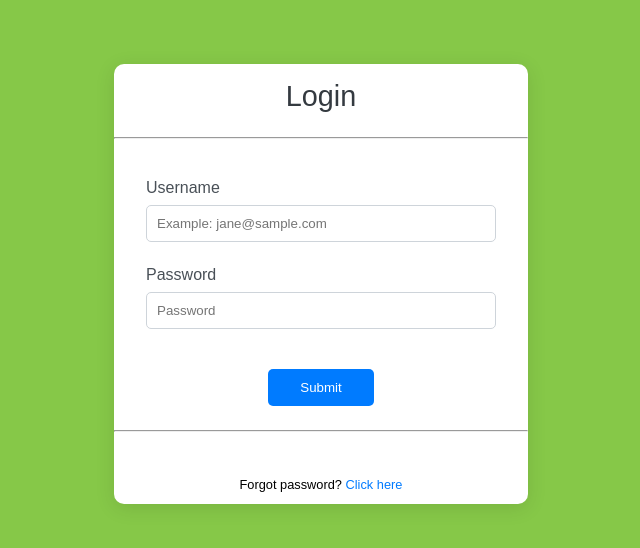
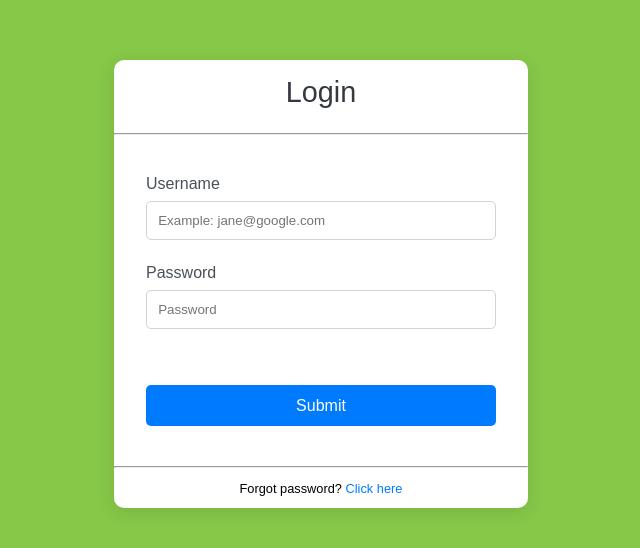
Before and after one commit to CodeWithDipankar/Grocery-Mangement-System, a React (Create React App) app in the folder UI/grocery/: page / in a window 1280 px wide. Shown: the part 116-664 px from the top of the page, without its empty margins (319-959 px from the left). Built offline with nearby package versions, Linux system fonts and the light colour scheme.

Commit message:
login page complete

```diff
--- a/UI/grocery/src/login.css
+++ b/UI/grocery/src/login.css
@@ -7,7 +7,7 @@ body {
     align-items: center;
     background-color: #86c848;
     font-family: 'Arial', sans-serif;
-    overflow-x: hidden; /* Prevent horizontal overflow */
+    overflow-x: hidden;
 }
 
 .container {
@@ -33,7 +33,6 @@ body {
 }
 
 .divider {
-    margin-bottom: 1rem;
     width: calc(100% + 3.9rem);
     margin-left: -2rem;
     background-color: #ced4da;
@@ -41,7 +40,7 @@ body {
 
 .container-body {
     max-width: 350px;
-    margin-top: 1.5rem;
+    margin-top: 2rem;
 }
 
 .container-label {
@@ -51,7 +50,7 @@ body {
 }
 
 .container-input {
-    padding: 10px;
+    padding: 0.7rem;
     width: calc(100%);
     margin-bottom: 1.5rem;
     margin-top: 0.5rem;
@@ -67,26 +66,28 @@ body {
 }
 
 .btn {
-    margin-top: 1rem;
+    margin-top: 3rem;
     background-color: #007bff;
     color: white;
-    padding: 0.7rem 2rem;
+    padding: 0.7rem 1rem;
     border: none;
     border-radius: 5px;
     cursor: pointer;
-    transition: background-color 0.2s;
-    margin: 1rem auto;
+    transition: background-color 0.3s ease, transform 0.3s ease;
+    margin: 2rem auto;
     display: block;
+    text-align: center;
 }
 
 .btn:hover {
-    background-color: #b4b6b9;
+    background-color: #0056b3;
+    transform: translateY(-3px);
 }
 
 .container-footer {
     font-size: 0.8rem;
     text-align: center;
-    margin-top: 1rem;
+    margin-top: -0.5rem;
 }
 
 .container-footer a {
--- a/UI/grocery/src/login.jsx
+++ b/UI/grocery/src/login.jsx
@@ -7,10 +7,10 @@ function Login() {
             <hr class="divider"></hr>
             <div className="container-body">
                 <label htmlFor="email" className="container-label">Username</label>
-                <input type="text" id="email" className="container-input" placeholder="Example: jane@sample.com" />
+                <input type="text" id="email" className="container-input" placeholder="Example: jane@google.com" />
                 <label htmlFor="password" className="container-label">Password</label>
                 <input type="password" id="password" className="container-input" placeholder="Password" />
-                <button className="btn">Submit</button>
+                <div className="btn">Submit</div>
             </div>
             <hr class="divider"></hr>
             <div className="container-footer">
```
